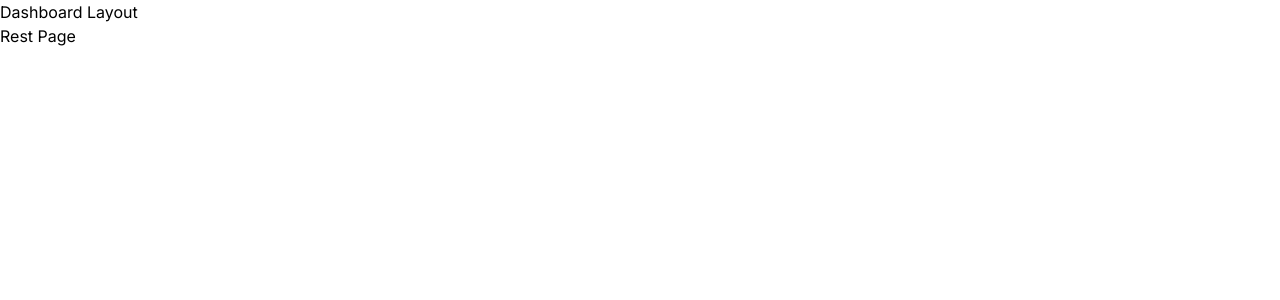
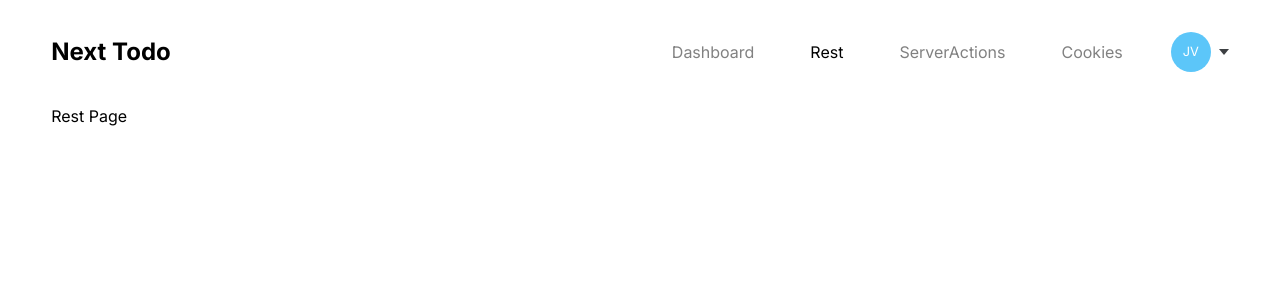
Before and after one commit to jesusrobot0/next-todo, a Next.js app: page /dashboard/rest in a window 1280 px wide. Shown: the top 300 px of the page. Built offline with nearby package versions, Linux system fonts and the light colour scheme.

Commit message:
Add navigation component

```diff
--- a/package.json
+++ b/package.json
@@ -10,6 +10,8 @@
   },
   "dependencies": {
     "@prisma/client": "5.14.0",
+    "clsx": "^2.1.1",
+    "lucide-react": "^0.381.0",
     "next": "14.2.3",
     "react": "^18",
     "react-dom": "^18",
--- /dev/null
+++ b/src/app/components/index.ts
@@ -0,0 +1,4 @@
+export { Navbar } from "./nav-bar/Navbar";
+export { UserLinks } from "./user-links/UserLinks";
+export { UserActions } from "./user-actions/UserActions";
+export { LinkItem } from "./link-item/LinkItem";
--- /dev/null
+++ b/src/app/components/link-item/LinkItem.tsx
@@ -0,0 +1,26 @@
+"use client";
+
+import Link from "next/link";
+import { usePathname } from "next/navigation";
+import { clsx } from "clsx";
+
+interface Props {
+  link: { path: string; title: string };
+}
+
+export function LinkItem({ link: { path, title } }: Props) {
+  const currentPath = usePathname();
+  const isCurrentPage = currentPath === path;
+
+  return (
+    <Link
+      href={path}
+      className={clsx(
+        "py-4 px-6 rounded-2xl text-[#818181] hover:text-black",
+        isCurrentPage && "bg-white text-black"
+      )}
+    >
+      {title}
+    </Link>
+  );
+}
--- /dev/null
+++ b/src/app/components/nav-bar/Navbar.tsx
@@ -0,0 +1,17 @@
+import Link from "next/link";
+import { UserActions, UserLinks } from "..";
+export function Navbar() {
+  return (
+    <div className="py-6 flex justify-between items-center ">
+      <Link href="/dashboard" className="text-2xl font-bold">
+        Next Todo
+      </Link>
+      <div className="flex items-center gap-6">
+        <UserLinks />
+        <div>
+          <UserActions />
+        </div>
+      </div>
+    </div>
+  );
+}
--- /dev/null
+++ b/src/app/components/user-actions/UserActions.tsx
@@ -0,0 +1,43 @@
+"use client";
+
+import { useState } from "react";
+import Link from "next/link";
+import { Cog, XCircle } from "lucide-react";
+import styles from "./user-actions.module.css";
+
+export function UserActions() {
+  const [accountMenuToggle, setAccountMenuToggle] = useState(false);
+
+  return (
+    <div className={styles.dropdown}>
+      <button
+        className={styles.dropdownSelect}
+        onClick={() => setAccountMenuToggle(!accountMenuToggle)}
+      >
+        <div className={styles.dropdownSelected}>
+          <div className={styles.navigationAvatar}>JV</div>
+        </div>
+        <div
+          className={
+            accountMenuToggle
+              ? `${styles.dropdownCaretRotate}`
+              : `${styles.dropdownCaret}`
+          }
+        ></div>
+      </button>
+      {accountMenuToggle && (
+        <ul className={styles.dropdownMenu}>
+          <li
+            onClick={() => setAccountMenuToggle(!accountMenuToggle)}
+            className={styles.dropdownMenuDangerOption}
+          >
+            <Link href="#">
+              <XCircle className={styles.icon} />
+              Cerrar Sesión
+            </Link>
+          </li>
+        </ul>
+      )}
+    </div>
+  );
+}
--- /dev/null
+++ b/src/app/components/user-actions/user-actions.module.css
@@ -0,0 +1,209 @@
+/* ---------- DROPDOWN BASE ----------  */
+
+.dropdown {
+  position: relative;
+}
+
+.dropdownSelect {
+  display: flex;
+  align-items: center;
+  gap: 0.5rem;
+  cursor: pointer;
+}
+
+.dropdownMenu {
+  position: absolute;
+  top: 2.7rem;
+  right: 0;
+  width: 250px;
+  display: flex;
+  flex-direction: column;
+  gap: 0.2rem;
+  padding: 0.5rem;
+  font-weight: normal;
+  border: 1px solid #dadce0;
+  border-radius: 1rem;
+  list-style: none;
+  background-color: #fff;
+}
+
+.dropdownMenu li a {
+  display: flex;
+  align-items: center;
+  gap: 0.3rem;
+  font-size: 0.9rem;
+  padding: 0.4rem;
+}
+
+.dropdownMenuDangerOption {
+  color: #eb4e3d;
+}
+
+.dropdownCaret {
+  width: 0;
+  height: 0;
+  border-left: 5px solid transparent;
+  border-right: 5px solid transparent;
+  border-top: 6px solid #3d4043;
+  transition: 0.3s;
+}
+
+.dropdownCaretRotate {
+  width: 0;
+  height: 0;
+  border-left: 5px solid transparent;
+  border-right: 5px solid transparent;
+  border-top: 6px solid #3d4043;
+  transition: 0.3s;
+  transform: rotate(180deg);
+}
+
+/* ---------- NAVIGATION OPTIONS ----------  */
+
+.navigationOptions {
+  gap: 1rem;
+}
+
+.navigationLogo {
+  display: flex;
+  align-items: center;
+  gap: 0.5rem;
+}
+
+.navigationLogo img {
+  width: 3rem;
+  height: 3rem;
+}
+
+.navigationLogo span {
+  font-size: 1.5rem;
+  font-weight: bold;
+  letter-spacing: -1px;
+}
+
+.navigationOptions .separator {
+  font-size: 1.5rem;
+  color: var(--gray);
+}
+
+/* ---------- dropdown ---------- */
+
+.dropdownSelected {
+  display: flex;
+  align-items: center;
+  gap: 0.5rem;
+}
+
+.navigationOptions .dropdownSelect {
+  font-weight: bold;
+  border-radius: 5px;
+  border: 1px solid #dadce0;
+  padding: 0.675rem 1rem;
+}
+
+.navigationOptions .dropdownMenu {
+  width: 170px;
+}
+
+.navigationOptions .dropdown img {
+  width: 1.25rem;
+  height: 1.25rem;
+}
+
+/* ---------- ACCOUNT OPTIONS ----------  */
+
+.accountOptions {
+  gap: 2rem;
+}
+
+.navigationActions {
+  display: flex;
+  gap: 1rem;
+  padding-right: 2rem;
+  border-right: 1px solid #dadce0;
+}
+
+/* ---------- dropdown ---------- */
+
+.accountOptions .dropdownSelected {
+  display: flex;
+  align-items: center;
+  gap: 1rem;
+}
+
+.navigationAvatar {
+  display: flex;
+  justify-content: center;
+  align-items: center;
+  width: 40px;
+  height: 40px;
+  color: #fff;
+  font-size: 0.8rem;
+  border-radius: 20px;
+  background-color: #5cc6f9;
+}
+
+.navigationUserInfo {
+  text-align: left;
+}
+
+.accountOptions .dropdownSelected p {
+  font-size: 0.9rem;
+  font-weight: bold;
+}
+
+.accountOptions .dropdownSelected span {
+  color: #666;
+  font-size: 0.8rem;
+}
+
+.accountOptions .dropdownMenu {
+  right: 0;
+}
+
+.accountOptions .dropdownMenu li {
+  gap: 0.5rem;
+}
+
+.accountOptions .dropdownMenu .icon {
+  width: 1.25rem;
+  height: 1.25rem;
+}
+
+@media screen and (max-width: 900px) {
+  .accountOptions {
+    gap: 1rem;
+  }
+
+  .navigationActions {
+    padding-right: 1rem;
+  }
+
+  .navigationAvatar {
+    width: 40px;
+    height: 40px;
+    font-size: 0.8rem;
+  }
+
+  .navigationUserInfo {
+    display: none;
+  }
+  .accountOptions .dropdownMenu {
+    width: 250px;
+    text-align: left;
+  }
+}
+
+@media screen and (max-width: 500px) {
+  .navigationOptions {
+    gap: 0.5rem;
+  }
+
+  .navigationLogo span {
+    display: none;
+  }
+
+  .navigationOptions .separator {
+    font-size: 1rem;
+  }
+}
--- /dev/null
+++ b/src/app/components/user-links/UserLinks.tsx
@@ -0,0 +1,49 @@
+"use client";
+
+import { useState } from "react";
+import { LinkItem } from "..";
+import { Menu } from "lucide-react";
+import clsx from "clsx";
+
+const menuLinks = [
+  {
+    path: "/dashboard",
+    title: "Dashboard",
+  },
+  {
+    path: "/dashboard/rest",
+    title: "Rest",
+  },
+  {
+    path: "/dashboard/actions",
+    title: "ServerActions",
+  },
+  {
+    path: "/dashboard/cookies",
+    title: "Cookies",
+  },
+];
+
+export function UserLinks() {
+  const [isOpen, setIsOpen] = useState(false);
+
+  return (
+    <nav className="relative">
+      <ul
+        className={clsx(
+          "md:w-auto md:static md:flex md:flex-row md:border-none  gap-2",
+          isOpen
+            ? "w-[200px] absolute left-[-100px] top-[50px] flex flex-col border-[#dadce0] border rounded-[1rem] bg-white"
+            : "hidden"
+        )}
+      >
+        {menuLinks.map((link) => (
+          <LinkItem key={link.path} link={link} />
+        ))}
+      </ul>
+      <button className="md:hidden" onClick={() => setIsOpen(!isOpen)}>
+        <Menu />
+      </button>
+    </nav>
+  );
+}
--- a/src/app/dashboard/layout.tsx
+++ b/src/app/dashboard/layout.tsx
@@ -1,11 +1,13 @@
+import { Navbar } from "../components";
+
 export default function DashboardLayout({
   children,
 }: {
   children: React.ReactNode;
 }) {
   return (
-    <div>
-      <h1>Dashboard Layout</h1>
+    <div className="w-[92%] max-w-[1200px] mx-auto">
+      <Navbar />
       {children}
     </div>
   );
--- a/src/app/layout.tsx
+++ b/src/app/layout.tsx
@@ -1,8 +1,6 @@
 import type { Metadata } from "next";
-import { Inter } from "next/font/google";
+import { mainFont } from "@/config/fonts";
 import "./globals.css";
-
-const inter = Inter({ subsets: ["latin"] });
 
 export const metadata: Metadata = {
   title: "Create Next App",
@@ -16,7 +14,7 @@ export default function RootLayout({
 }>) {
   return (
     <html lang="en">
-      <body className={inter.className}>{children}</body>
+      <body className={mainFont.className}>{children}</body>
     </html>
   );
 }
--- /dev/null
+++ b/src/config/fonts.ts
@@ -0,0 +1,3 @@
+import { Inter } from "next/font/google";
+
+export const mainFont = Inter({ subsets: ["latin"] });
```
Also changed, not shown: 1 other file (tests, documents, lock files or other folders).
